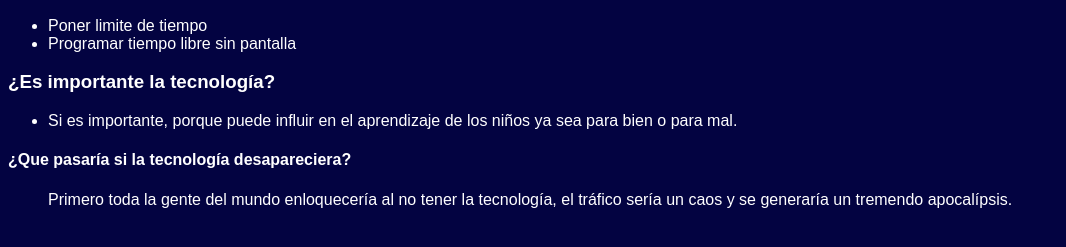
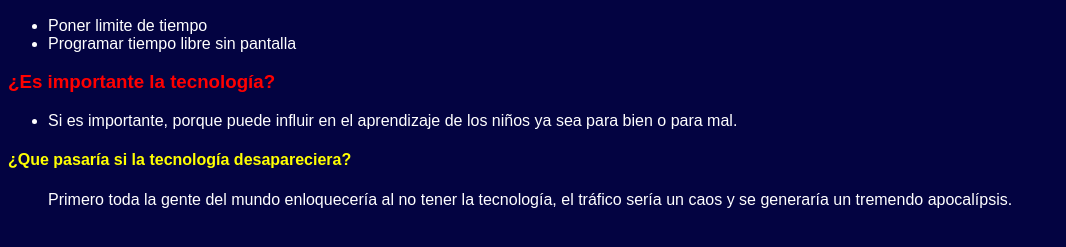
Before and after one commit to cubocubik/Pagina_Web_Demo, a plain HTML site: page index.html in a window 1280 px wide. Shown: the part 475-722 px from the top of the page, without its empty margins (0-1066 px from the left). Drawn offline with Linux system fonts and the light colour scheme.

Commit message:
Update style.css

```diff
--- a/style.css
+++ b/style.css
@@ -14,3 +14,11 @@ h1{
 h2{
     color: pink
 }
+
+h3{
+    color: rgb(255, 0, 0)
+}
+
+h4{
+    color: yellow
+}
```
